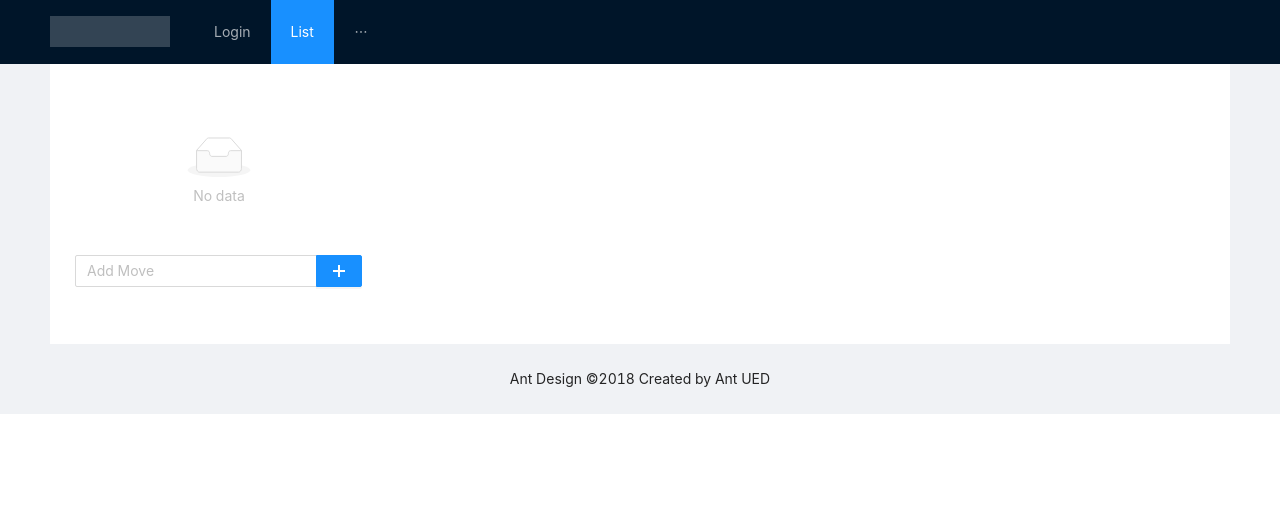
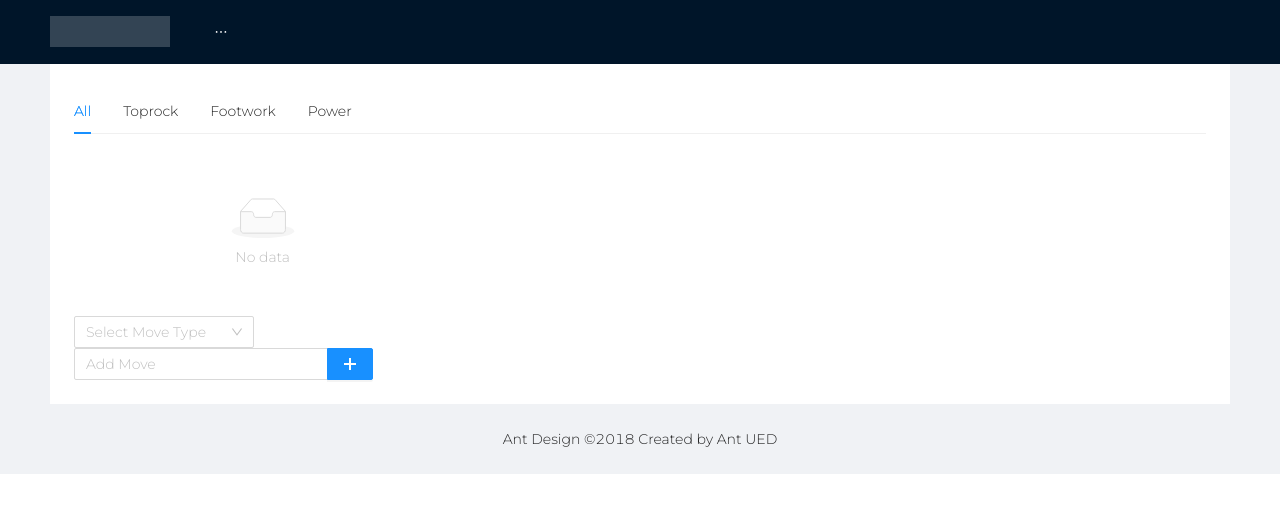
Before and after one commit to Helen300/BboyGen, a React (Create React App) app: page / in a window 1280 px wide. Shown: the top 512 px of the page. Built offline with nearby package versions, Linux system fonts and the light colour scheme.

Commit message:
added tabs and select option for move type when adding a move

```diff
--- a/public/index.html
+++ b/public/index.html
@@ -3,6 +3,7 @@
   <head>
     <meta charset="utf-8" />
     <link rel="icon" href="%PUBLIC_URL%/favicon.ico" />
+    <link href="https://fonts.googleapis.com/css2?family=Montserrat:wght@300&display=swap" rel="stylesheet">
     <meta name="viewport" content="width=device-width, initial-scale=1" />
     <meta name="theme-color" content="#000000" />
     <meta
@@ -25,6 +26,13 @@
       Learn how to configure a non-root public URL by running `npm run build`.
     -->
     <title>Bboy Gen</title>
+    <style>
+      div {
+        font-family: 'Montserrat', sans-serif;
+      }
+
+
+    </style>
   </head>
   <body>
     <noscript>You need to enable JavaScript to run this app.</noscript>
--- a/src/components/Move.js
+++ b/src/components/Move.js
@@ -1,16 +1,18 @@
 import React from 'react';
 import { Card } from 'antd';
-import { CloseOutlined } from '@ant-design/icons'
+import { DeleteOutlined } from '@ant-design/icons'
 
+// what does the Meta do?
 const { Meta } = Card;
 
 class Move extends React.Component {
 
-  render() {
-    return(
-		<Card hoverable style={{ width: 240 }} onClick={() => this.props.select_move(this.props.move_idx)}>
-	    <Meta title={<div>{this.props.move.name} <CloseOutlined onClick={() => this.props.handle_delete(this.props.move_idx)}/></div>} />
-	  	</Card>
+
+	render() {
+		return(
+			<Card hoverable style={{ width: 300 }} onClick={() => this.props.select_move(this.props.move_idx)}>
+			<Meta title={<div>{this.props.move.name} <DeleteOutlined style={{ float: 'right' }} onClick={() => this.props.handle_delete(this.props.move_idx)}/></div>} />
+	  		</Card>
  	)}
 }
 
--- a/src/components/MoveDetail.js
+++ b/src/components/MoveDetail.js
@@ -1,12 +1,11 @@
 import React from 'react';
-import axios from 'axios';
 import { connect } from 'react-redux';
-import { Card, Button } from 'antd';
 import { Input } from 'antd';
 
 const { TextArea } = Input;
 
-// Should get rid of this
+
+// for all moves, there exists one moveDetail div that gets updated
 class MoveDetail extends React.Component {
 
 	render() {
@@ -23,6 +22,7 @@ class MoveDetail extends React.Component {
 			return (
 				// since we need to return one div
 				<div>
+				<div style={{ backgroundColor: "#df7366", color: "white",  width:100, padding: 7}}>{this.props.move.name}</div>
 				<TextArea id="move-description"
 						  rows={4}
 						  value={this.props.move.description}
--- a/src/components/MoveList.js
+++ b/src/components/MoveList.js
@@ -1,24 +1,78 @@
 import React from 'react';
-import axios from 'axios';
 import { connect } from 'react-redux';
-import { Row, Col } from 'antd';
 import Moves from './Moves';
+
 
 import 'antd/dist/antd.css';
 import { Input } from 'antd';
 import { PlusOutlined } from '@ant-design/icons';
+import { Select } from 'antd';
 
 const { Search } = Input;
+const { Option } = Select;
+
 
 // contains List of Moves and Form to add moves
 
 class MoveList extends React.Component {
+	state = {
+		type: null,
+	}
+
+	onChange = (value) => {
+		this.setState({ type: value });
+		console.log(`selected ${value}`);
+		console.log(this);
+		console.log(this.state);
+		console.log(this.state.type);
+	}
+
+	onBlur = () => {
+	  console.log('blur');
+
+	}
+
+	onFocus = () => {
+	  console.log('focus');
+
+	}
+
+	onSearch = (val) => {
+	  console.log('search:', val);
+
+	}
+
+	addMove = (value) => {
+		this.props.addMove(value, this.state.type);
+	}
+
 
 	render() {
 		return (
 			<div>
 				<Moves data={this.props.moves_list} handle_delete={this.props.deleteMove} select_move={this.props.select_move}/>
-				<Search placeholder="Add Move" onSearch={value => this.props.addMove(value)} enterButton={<PlusOutlined />} />
+
+				  <Select
+				    showSearch
+				    style={{ width: 180, display:'inline-block' }}
+				    placeholder="Select Move Type"
+				    optionFilterProp="children"
+				    onChange={this.onChange}
+				    onFocus={this.onFocus}
+				    onBlur={this.onBlur}
+				    onSearch={this.onSearch}
+				    filterOption={(input, option) =>
+				      option.children.toLowerCase().indexOf(input.toLowerCase()) >= 0
+				    }
+				  >
+
+				    <Option value="toprock">Toprock</Option>
+				    <Option value="footwork">Footwork</Option>
+				    <Option value="power">Power</Option>
+				  </Select>
+
+		  		<Search style={{ width: 300, display:'inline-block' }} placeholder="Add Move" onSearch={this.addMove} enterButton={<PlusOutlined />} />
+
 			</div>
 		);
 	}
--- a/src/components/Moves.js
+++ b/src/components/Moves.js
@@ -1,5 +1,5 @@
 import React from 'react';
-import { List, Card } from 'antd';
+import { List } from 'antd';
 import Move from '../components/Move';
 
 // be wary of ` verus '
--- a/src/containers/Layout.js
+++ b/src/containers/Layout.js
@@ -1,5 +1,5 @@
 import React from 'react';
-import { Layout, Menu, Breadcrumb } from 'antd';
+import { Layout, Menu } from 'antd';
 import { connect } from 'react-redux';
 import { Link, withRouter } from 'react-router-dom';
 import * as actions from '../store/actions/auth';
--- a/src/containers/MoveListView.js
+++ b/src/containers/MoveListView.js
@@ -1,15 +1,18 @@
 import React from 'react';
 import axios from 'axios';
 import { connect } from 'react-redux';
-import { Row, Col } from 'antd';
 import MoveDetail from '../components/MoveDetail';
 import MoveList from '../components/MoveList';
 
 import $ from 'jquery';
 
 import 'antd/dist/antd.css';
-import { Input } from 'antd';
+import { Row, Col } from 'antd';
+import { Tabs } from 'antd';
+// import { Input } from 'antd';
 // contains List of Moves and Form to add moves
+
+const { TabPane } = Tabs;
 
 class MoveListView extends React.Component {
 	state = {
@@ -18,7 +21,8 @@ class MoveListView extends React.Component {
 		selected_move_idx: -1
 	}
 
-	addMove(newMove) {
+	addMove(newMove, type) {
+		console.log(type);
 		if (this.props.token !== null) {
 			axios.defaults.headers = {
 				"Content-Type": "application/json",
@@ -136,24 +140,83 @@ class MoveListView extends React.Component {
 
 	render() {
 		return (
-			<table>
-			  <tr>
-			    <td>
+			<Tabs defaultActiveKey="1" onChange={console.log(this.key)}>
+				<TabPane tab="All" key="1">
+		  			<Row>
+		  			<Col span={8}>
 			  			<MoveList
 					    	addMove={this.addMove.bind(this)}
 					    	deleteMove={this.deleteMove.bind(this)}
 					    	moves_list={this.state.moves_list}
 					    	select_move={this.select_move.bind(this)}
 				    	/>
-			    </td>
-			    <td>
+				    </Col>
+				   	<Col span={16}>
 					   	<MoveDetail
 					    	move={this.state.selected_move}
 					    	updateDescription={this.updateDescription.bind(this)}
 				    	/>
-			    </td>
-			  </tr>
-			</table>
+			    	</Col>
+			    	</Row>
+			 	</TabPane>
+		  		<TabPane tab="Toprock" key="2">
+		  			<Row>
+		  			<Col span={8}>
+			  			<MoveList
+					    	addMove={this.addMove.bind(this)}
+					    	deleteMove={this.deleteMove.bind(this)}
+					    	moves_list={this.state.moves_list}
+					    	select_move={this.select_move.bind(this)}
+				    	/>
+				    </Col>
+				   	<Col span={16}>
+					   	<MoveDetail
+					    	move={this.state.selected_move}
+					    	updateDescription={this.updateDescription.bind(this)}
+				    	/>
+			    	</Col>
+			    	</Row>
+			 	</TabPane>
+
+		  		<TabPane tab="Footwork" key="3">
+		  			<Row>
+		  			<Col span={8}>
+			  			<MoveList
+					    	addMove={this.addMove.bind(this)}
+					    	deleteMove={this.deleteMove.bind(this)}
+					    	moves_list={this.state.moves_list}
+					    	select_move={this.select_move.bind(this)}
+				    	/>
+				    </Col>
+				   	<Col span={16}>
+					   	<MoveDetail
+					    	move={this.state.selected_move}
+					    	updateDescription={this.updateDescription.bind(this)}
+				    	/>
+			    	</Col>
+			    	</Row>
+			 	</TabPane>
+
+		  		<TabPane tab="Power" key="4">
+		  			<Row>
+		  			<Col span={8}>
+			  			<MoveList
+					    	addMove={this.addMove.bind(this)}
+					    	deleteMove={this.deleteMove.bind(this)}
+					    	moves_list={this.state.moves_list}
+					    	select_move={this.select_move.bind(this)}
+				    	/>
+				    </Col>
+				   	<Col span={16}>
+					   	<MoveDetail
+					    	move={this.state.selected_move}
+					    	updateDescription={this.updateDescription.bind(this)}
+				    	/>
+			    	</Col>
+			    	</Row>
+			 	</TabPane>
+			</Tabs>
+
 		);
 	}
 
--- a/src/store/actions/auth.js
+++ b/src/store/actions/auth.js
@@ -68,7 +68,7 @@ export const authLogin = (username, password) => {
 		.then(res => {
 			// we get a key back
 			const token = res.data.key;
-			const expirationDate = new Date(new Date().getTime() + 3600 * 1000);
+			const expirationDate = new Date(new Date().getTime() + 3600 * 24000);
 			// these are packages in the browser already
 			// can't just store it in the application, must store it in something that persists
 			localStorage.setItem('token', token);
@@ -105,7 +105,7 @@ export const authSignup = (username, email, password1, password2) => {
 		.then(res => {
 			// we get a key back
 			const token = res.data.key;
-			const expirationDate = new Date(new Date().getTime() + 3600 * 1000);
+			const expirationDate = new Date(new Date().getTime() + 3600 * 24000);
 			// these are packages in the browser already
 			// can't just store it in the application, must store it in something that persists
 			localStorage.setItem('token', token);
@@ -146,7 +146,7 @@ export const authCheckState = () => {
 			}
 			else {
 				dispatch(authSuccess(token));
-				dispatch(checkAuthTimeout((expirationDate.getTime() - new Date().getTime()) / 1000));
+				dispatch(checkAuthTimeout((expirationDate.getTime() - new Date().getTime()) / 24000));
 			}
 		}
 	}
```
Lines whose indentation alone changed are shown as unchanged.
